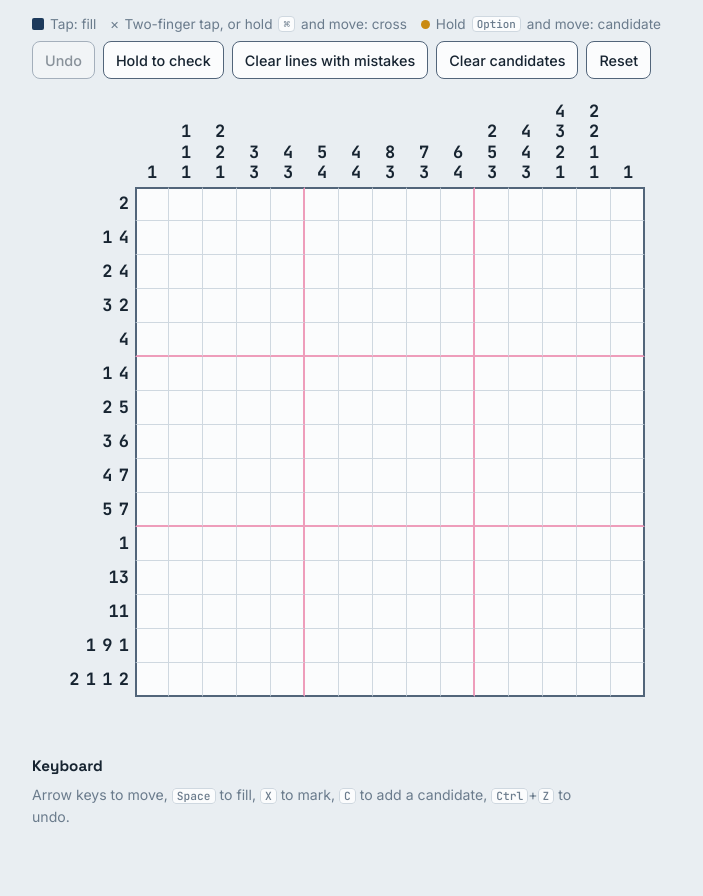
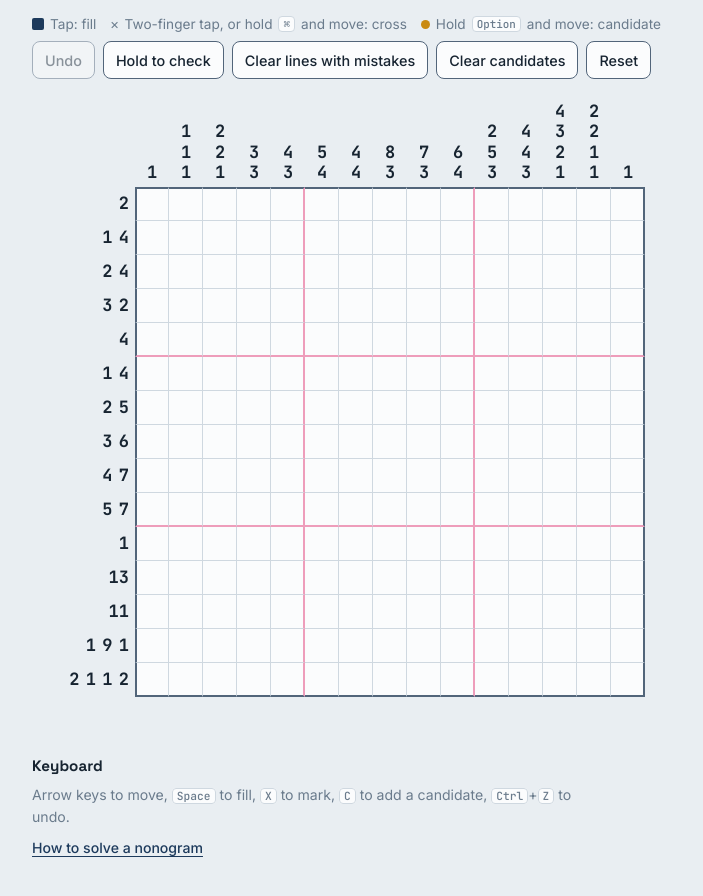
Before and after one commit to Hannazzzzz/nonograms, a plain HTML site: page index.html in a window 1280 px wide. Shown: the part 132-1028 px from the top of the page, without its empty margins (288-991 px from the left). Before the commit the page ends 999 px from the top, so only its background shows below. Drawn offline with Linux system fonts and the light colour scheme.

Commit message:
Add 'How to solve a nonogram' link below the Keyboard help

```diff
--- a/index.html
+++ b/index.html
@@ -174,6 +174,8 @@ button.danger { border-color: var(--error); color: var(--error); }
 .help { font-size: 0.88rem; color: var(--muted); line-height: 1.55; max-width: 62ch; }
 .help h2 { font-family: var(--font-display); font-size: 0.95rem; color: var(--fg); margin: 0 0 6px; }
 .help p { margin: 0; }
+.help p + p { margin-top: 10px; }
+.help a { color: var(--ink); font-weight: 500; text-underline-offset: 3px; }
 kbd { font-family: var(--font-clue); font-size: 0.8em; border: 1px solid var(--line); border-radius: 4px; padding: 0 4px; background: var(--paper); }
 
 /* History */
@@ -263,6 +265,7 @@ kbd { font-family: var(--font-clue); font-size: 0.8em; border: 1px solid var(--l
     <section class="help">
       <h2>Keyboard</h2>
       <p>Arrow keys to move, <kbd>Space</kbd> to fill, <kbd>X</kbd> to mark, <kbd>C</kbd> to add a candidate, <kbd>Ctrl</kbd>+<kbd>Z</kbd> to undo.</p>
+      <p><a href="https://activityworkshop.net/puzzlesgames/nonograms/tutorial.html" target="_blank" rel="noopener">How to solve a nonogram</a></p>
     </section>
   </section>
 
```
